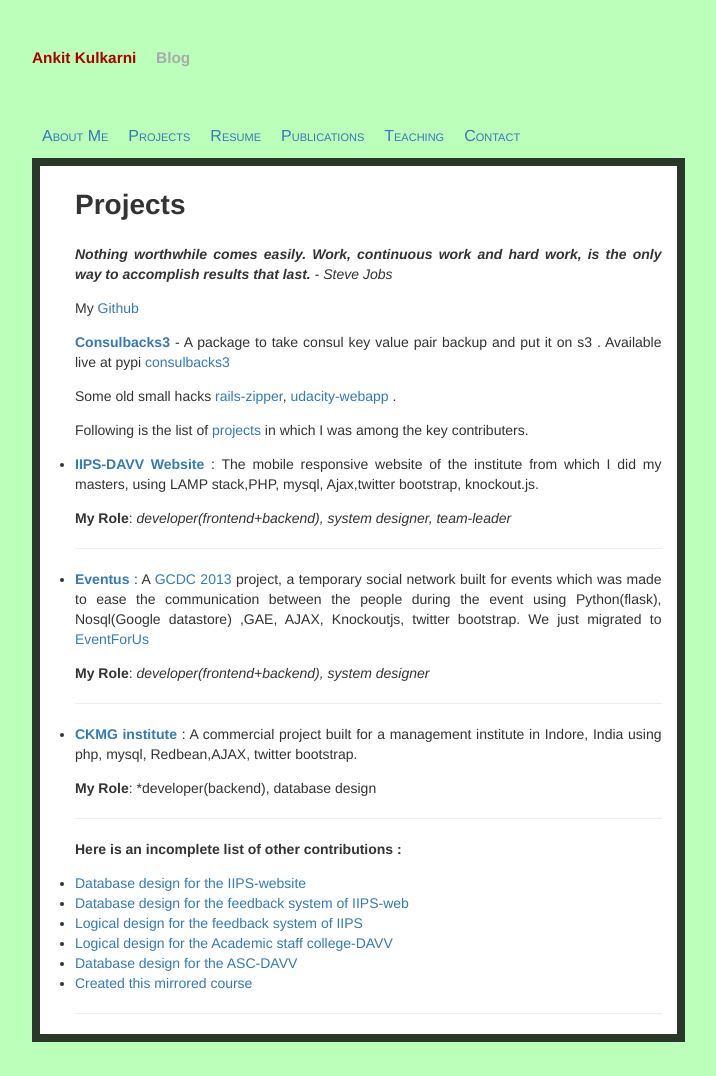
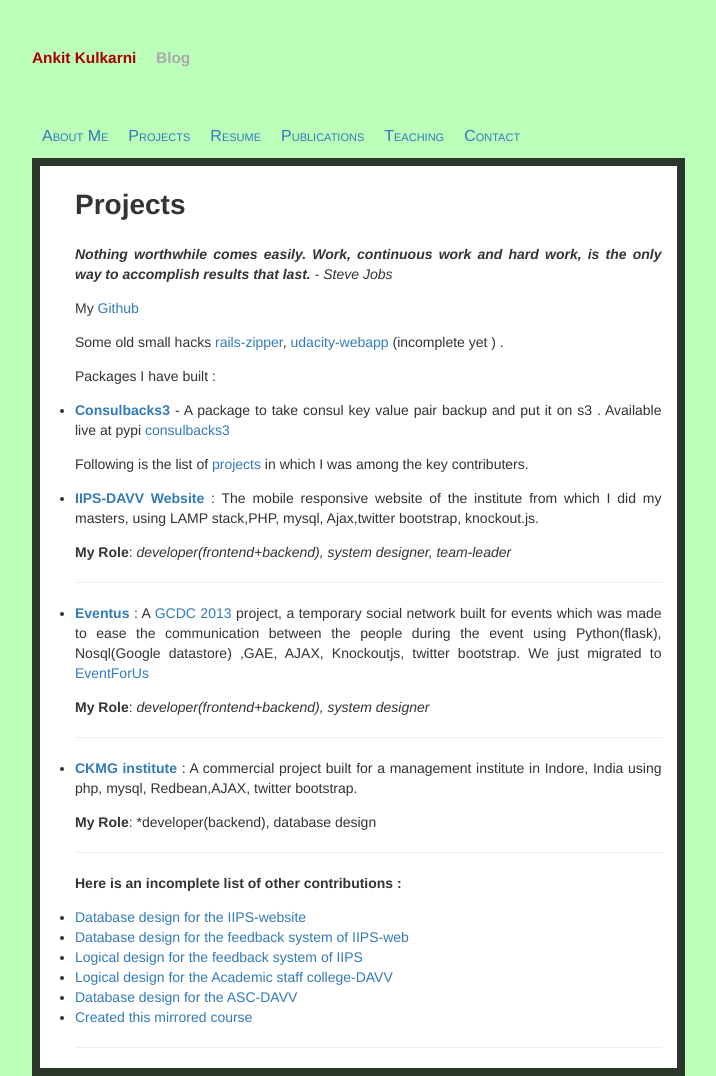
Before and after one commit to Ankit-Kulkarni/Ankit-Kulkarni.github.io, a Jekyll site: the page built from projects.md, in a window 1280 px wide. Shown: the whole page, without its empty margins (233-949 px from the left). Built offline with Jekyll 4.4.1, drawn with Linux system fonts in a browser that asks for light colours; before the commit the page ends 1042 px from its top, so only the background shows below that.

```diff
--- a/projects.md
+++ b/projects.md
@@ -12,9 +12,12 @@ permalink: /aboutme/projects.html
 
 My [Github](https://github.com/Ankit-Kulkarni/)
 
-**[Consulbacks3](https://pypi.python.org/pypi/consulbacks3)** - A package to take consul key value pair backup and put it on s3 . Available live at pypi [consulbacks3](https://pypi.python.org/pypi/consulbacks3)
 
-Some old small hacks [rails-zipper](http://zipper.noip.me), [udacity-webapp](http://udacitywebapp.noip.me/) .
+Some old small hacks [rails-zipper](http://zipper.noip.me), [udacity-webapp](http://udacitywebapp.noip.me/) (incomplete yet ) .
+
+Packages I have built :
+
+* **[Consulbacks3](https://pypi.python.org/pypi/consulbacks3)** - A package to take consul key value pair backup and put it on s3 . Available live at pypi [consulbacks3](https://pypi.python.org/pypi/consulbacks3)
 
 Following is the list of [projects]({{page.url}}) in which I was among the key contributers.
 
```
